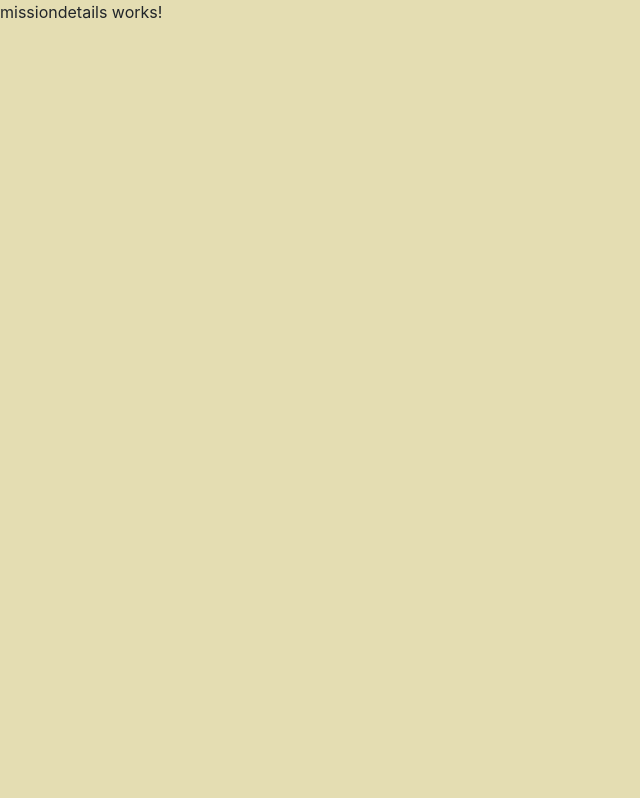
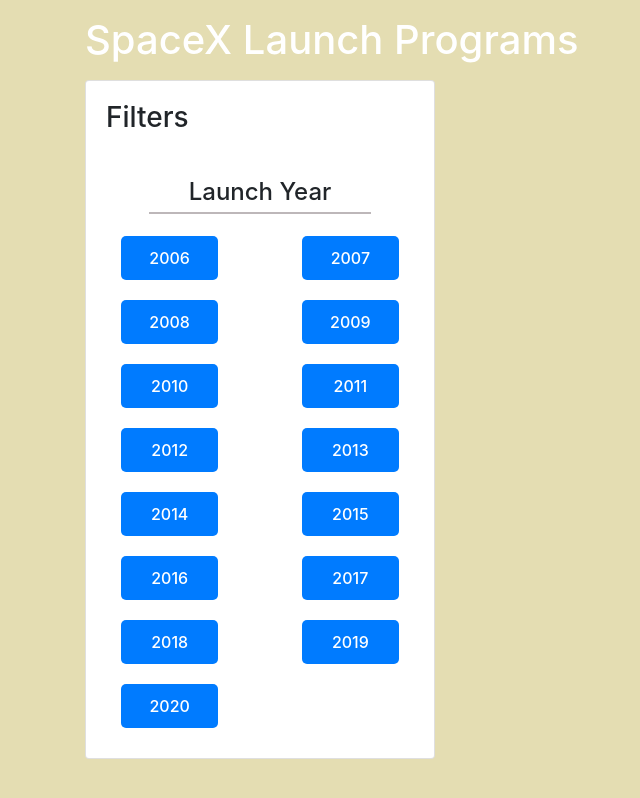
Before and after one commit to fatihkgm/Angular_missionlist_API, an Angular app in the folder missionlist/: page / in a window 1280 px wide. Shown: the whole page, without its empty margins (0-640 px from the left). Built offline with nearby package versions, Linux system fonts and the light colour scheme.

Commit message:
mission file created and shows years

```diff
--- a/missionlist/src/app/app.module.ts
+++ b/missionlist/src/app/app.module.ts
@@ -3,7 +3,7 @@
 
 import { AppRoutingModule } from './app-routing.module';
 import { AppComponent } from './app.component';
-import { MissiondetailsComponent } from './missiondetails/missiondetails.component';
+import { MissiondetailsComponent } from './mission/missiondetails.component';
 
 @NgModule({
   declarations: [
--- /dev/null
+++ b/missionlist/src/app/mission/missiondetails.component.css
@@ -0,0 +1,81 @@
+h1 {
+  color: #fff;
+}
+
+.filter-header-wrap {
+  display: flex;
+  justify-content: space-between;
+}
+
+.filter-header-wrap a {
+  cursor: pointer;
+  color: #007bff;
+}
+
+.card-body {
+  position: relative;
+}
+
+.filter-section-wrapper h4 {
+  text-align: center;
+  margin-top: 35px;
+  margin-bottom: 20px;
+}
+
+.filter-sub-title {
+  position: relative;
+}
+
+.filter-sub-title h4::after {
+  position: absolute;
+  content: "";
+  height: 2px;
+  bottom: -8px;
+  margin: 0 auto;
+  left: 0;
+  right: 0;
+  width: 72%;
+  background: #bdb7b9;
+}
+
+.filter-buttons {
+  list-style: none outside;
+  margin: 0;
+  padding: 0 15px;
+  display: flex;
+  justify-content: space-between;
+  flex-wrap: wrap;
+}
+
+.filter-buttons li {
+  margin-top: 10px;
+  flex-basis: 35%;
+  background: #007bff;
+  color: #fff;
+  padding: 10px;
+  border-radius: 5px;
+  width: 36%;
+  display: inline-block;
+  margin-bottom: 10px;
+  text-align: center;
+  cursor: pointer;
+  transition: all ease 0.2s;
+  font-weight: 500;
+  letter-spacing: 0;
+}
+
+.filter-buttons li:hover {
+  color: #fff;
+  background-color: #0b5ed7;
+  border-color: #0a58ca;
+}
+
+.filter-buttons li.active {
+  background-color: #0b5ed7;
+  border-color: #0a58ca;
+}
+
+.loading-text {
+  color: #fff;
+  font-size: 20px;
+}
--- /dev/null
+++ b/missionlist/src/app/mission/missiondetails.component.html
@@ -0,0 +1,24 @@
+<div class="container">
+  <div class="row">
+    <div class="col-md-12">
+      <h1 class="my-3">SpaceX Launch Programs</h1>
+    </div>
+    <div class="col-md-4">
+      <aside class="filter-section-wrapper">
+        <div class="card">
+          <div class="card-body">
+            <div class="filter-header-wrap">
+              <h3>Filters</h3>
+            </div>
+            <div class="filter-sub-title">
+              <h4>Launch Year</h4>
+            </div>
+            <ul class="filter-buttons">
+              <li *ngFor="let year of launchYears">{{ year }}</li>
+            </ul>
+          </div>
+        </div>
+      </aside>
+    </div>
+  </div>
+</div>
--- /dev/null
+++ b/missionlist/src/app/mission/missiondetails.component.ts
@@ -0,0 +1,29 @@
+import { Component, OnInit } from '@angular/core';
+
+@Component({
+  selector: 'app-missiondetails',
+  templateUrl: './missiondetails.component.html',
+  styleUrls: ['./missiondetails.component.css'],
+})
+export class MissiondetailsComponent implements OnInit {
+  launchYears = [
+    '2006',
+    '2007',
+    '2008',
+    '2009',
+    '2010',
+    '2011',
+    '2012',
+    '2013',
+    '2014',
+    '2015',
+    '2016',
+    '2017',
+    '2018',
+    '2019',
+    '2020',
+  ];
+  constructor() {}
+
+  ngOnInit(): void {}
+}
--- a/missionlist/src/app/missiondetails/missiondetails.component.html
+++ /dev/null
@@ -1 +0,0 @@
-<p>missiondetails works!</p>
--- a/missionlist/src/app/missiondetails/missiondetails.component.ts
+++ /dev/null
@@ -1,15 +0,0 @@
-import { Component, OnInit } from '@angular/core';
-
-@Component({
-  selector: 'app-missiondetails',
-  templateUrl: './missiondetails.component.html',
-  styleUrls: ['./missiondetails.component.css']
-})
-export class MissiondetailsComponent implements OnInit {
-
-  constructor() { }
-
-  ngOnInit(): void {
-  }
-
-}
--- a/missionlist/src/styles.css
+++ b/missionlist/src/styles.css
@@ -1,6 +1,5 @@
 /* You can add global styles to this file, and also import other style files */
 @import "../node_modules/bootstrap/dist/css/bootstrap.min.css";
-
 
 body {
   background-color: rgb(228, 221, 178);
```
Also changed, not shown: missionlist/src/app/missiondetails/missiondetails.component.css (deleted), 2 other files (tests, documents, lock files or other folders).
